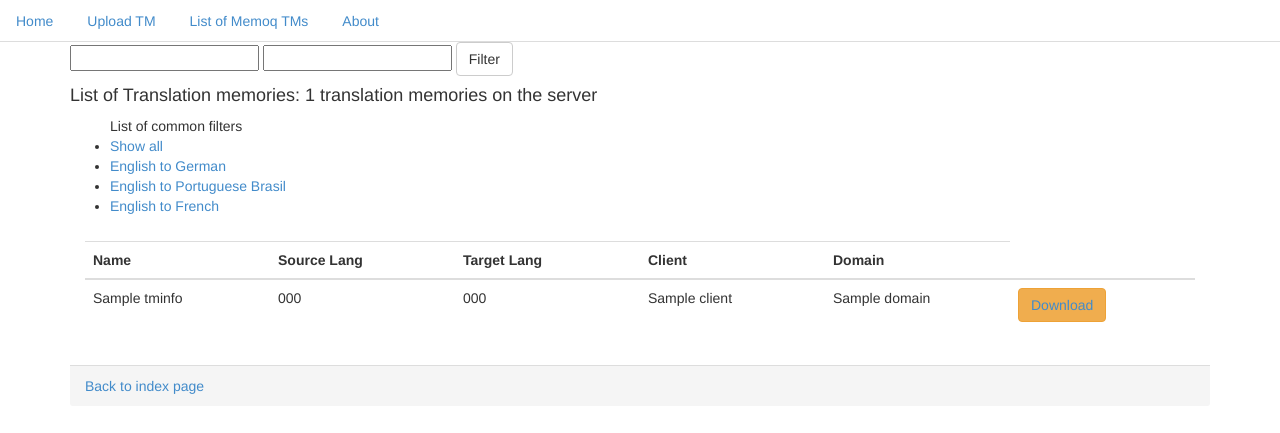
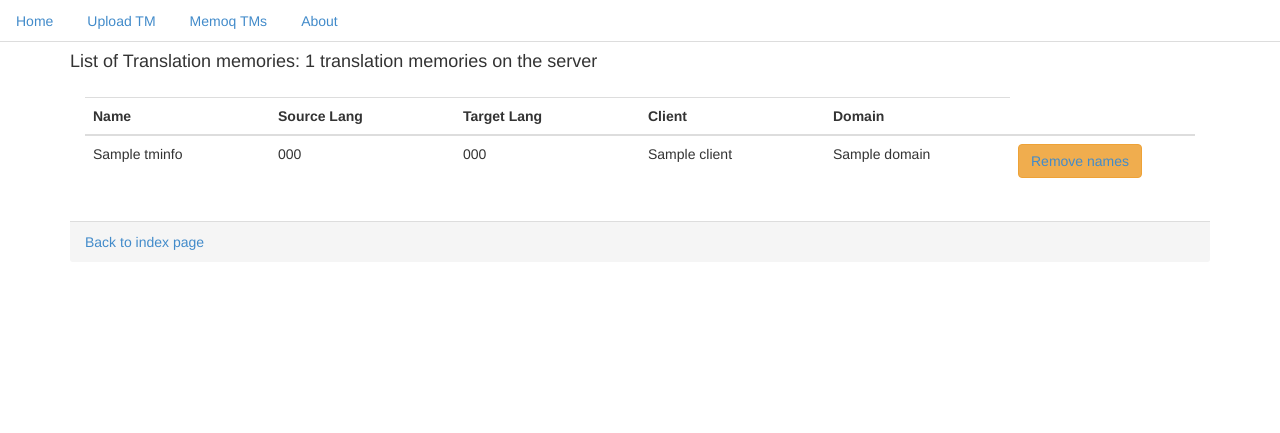
Before and after one commit to Milengo/FLRepo, a Flask app: template mainapp/templates/tm_list.html in a window 1280 px wide. Shown: the top 433 px of the page. Run offline with Flask 2, Linux system fonts and the light colour scheme; the template is opened without the code that fills it: most values are stand-ins (such as "Sample title", 1, 10 or a date in 2020).

Commit message:
cleaned up interface from unused content

```diff
--- a/mainapp/templates/base.html
+++ b/mainapp/templates/base.html
@@ -9,7 +9,7 @@
 <ul class="nav nav-tabs" role="tablist">
 <li><a href="/" id="home">Home</a></li>
 <li><a href="/upload" id="upload">Upload TM</a></li>
-<li><a href="/tm_list" id="tm_list">List of Memoq TMs</a></li>
+<li><a href="/tm_list" id="tm_list">Memoq TMs</a></li>
 <li><a href="/about" id="about">About</a></li>
 
 </ul>
--- a/mainapp/templates/tm_list.html
+++ b/mainapp/templates/tm_list.html
@@ -1,22 +1,8 @@
 {% extends 'base.html'%}
 {% block content %}
 
-<form action="" method="post">
-        <input type='text' placeholder='' name='source' value='{{request.form.source}}'/>
-        <input type='text' placeholder='' name='target' value='{{request.form.target}}'/>
-        <input class='btn btn-default' type='submit' value='Filter'/>
-
-</form>
-
 <div class="panel-default">
     <div class="panel-header"><h4>List of Translation memories: {{ tm_count }} translation memories on the server</h4>
-    <ul>List of common filters
-    <li><a href="/tm_list">Show all</a></li>
-    <li><a href="/tm_list/eng/ger">English to German</a></li>
-    <li><a href="/tm_list/eng/por-BR">English to Portuguese Brasil</a></li>
-    <li><a href="/tm_list/eng/fre">English to French</a></li>
-
-    </ul>
     </div>
 <div class="panel-body">
 
@@ -37,7 +23,7 @@
     <tr>
         {% endif %}
     <td >{{ tminfo.Name }} </td><td>{{ tminfo.SourceLanguageCode }}</td><td>{{ tminfo.TargetLanguageCode }}</td>
-    <td> {{ tminfo.Client }}</td><td>{{ tminfo.Domain }}</td><td><button class="btn btn-warning"><a href="/tm_download/{{tminfo.Guid}}/{{tminfo.Name}}">Download</button></td>
+    <td> {{ tminfo.Client }}</td><td>{{ tminfo.Domain }}</td><td><button class="btn btn-warning"><a href="/tm_download/{{tminfo.Guid}}/{{tminfo.Name}}">Remove names</button></td>
     </tr>
     {% endfor %}
 </tbody>
```
